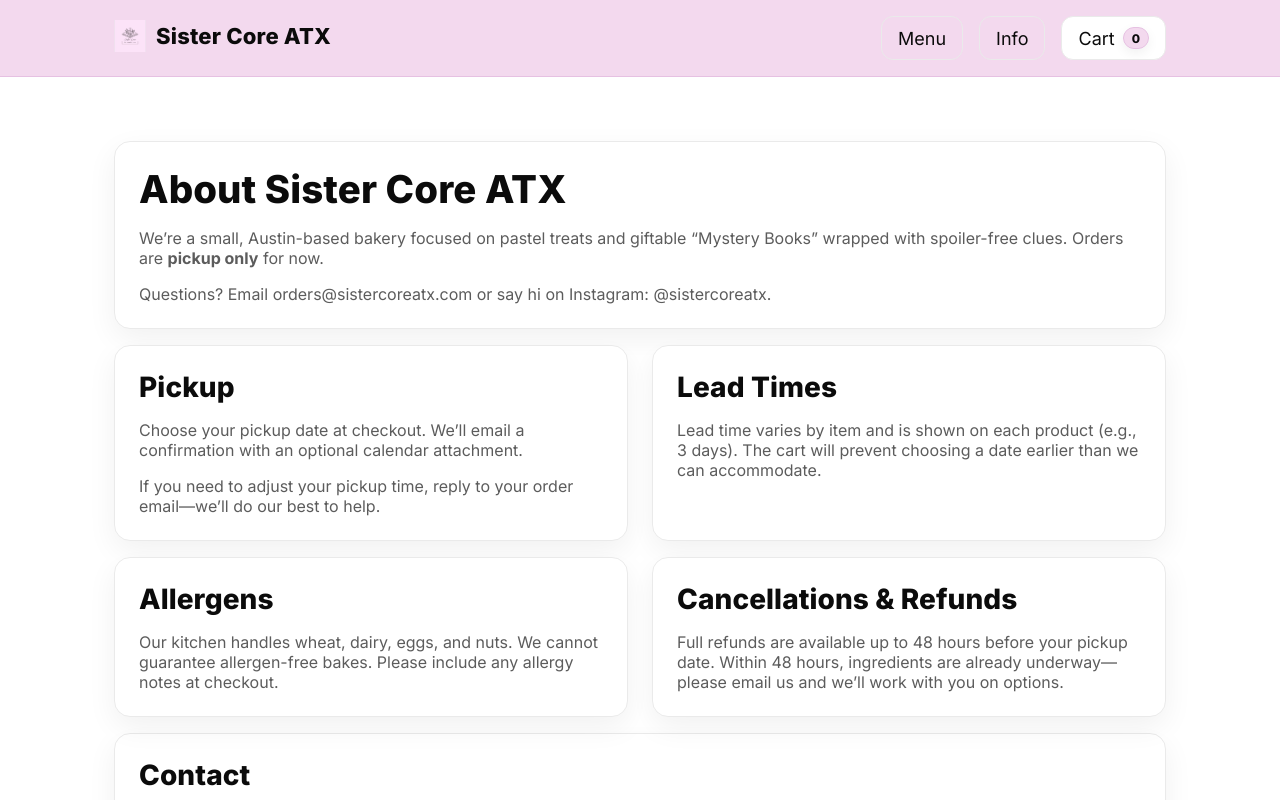
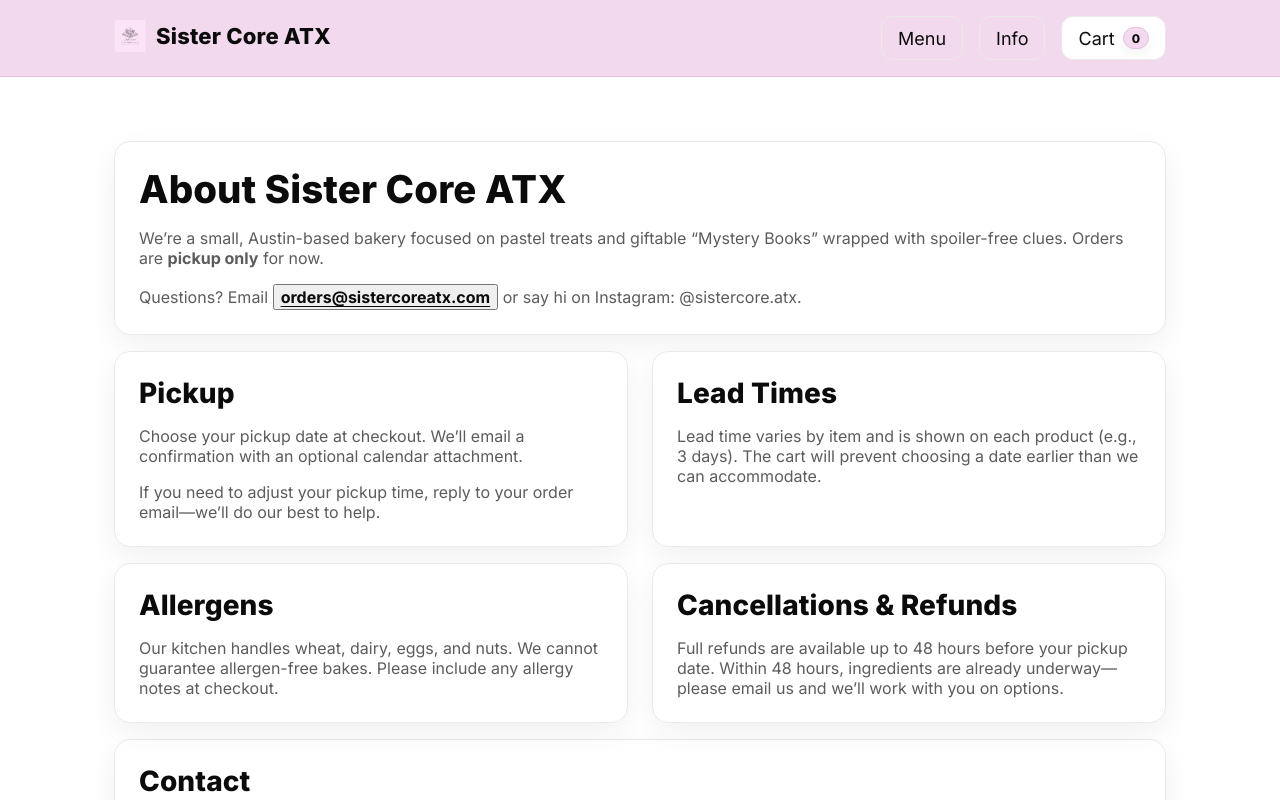
Before and after one commit to JacobGaudet/sistercore, a Next.js app: page /info in a window 1280 px wide. Built offline with nearby package versions, Linux system fonts and the light colour scheme.

Commit message:
fixed email links

```diff
--- /dev/null
+++ b/app/components/ConfirmEmailLink.tsx
@@ -0,0 +1,89 @@
+"use client";
+import { useState } from "react";
+
+type Props = {
+  label: string;                 // text shown to the user
+  email?: string;                // default: orders@sistercoreatx.com
+  subject?: string;              // default subject
+  body?: string;                 // optional prefill body
+  variant?: "link" | "button";   // visual style (inline link or button)
+  className?: string;
+};
+
+export default function ConfirmEmailLink({
+  label,
+  email = "orders@sistercoreatx.com",
+  subject = "Order inquiry — Sister Core ATX",
+  body,
+  variant = "link",
+  className = "",
+}: Props) {
+  const [open, setOpen] = useState(false);
+  const [accepted, setAccepted] = useState(false);
+
+  const mailto = () => {
+    const s = encodeURIComponent(subject);
+    const b = body ? `&body=${encodeURIComponent(body)}` : "";
+    window.location.href = `mailto:${email}?subject=${s}${b}`;
+  };
+
+  const trigger = (
+    <button
+      type="button"
+      className={variant === "link" ? `link ${className}` : `btn btn-ghost ${className}`}
+      onClick={() => setOpen(true)}
+      aria-haspopup="dialog"
+      aria-expanded={open}
+    >
+      {label}
+    </button>
+  );
+
+  return (
+    <>
+      {trigger}
+
+      {/* Modal */}
+      {open && (
+        <>
+          <div className="modal-backdrop" onClick={() => setOpen(false)} />
+          <div className="modal" role="dialog" aria-modal="true" aria-label="Confirm email">
+            <div className="modal-card">
+              <h3>Contact Sister Core ATX</h3>
+              <p className="lead" style={{ marginTop: 8 }}>
+                You’re about to open your email app to write to <strong>{email}</strong>.
+              </p>
+              <ul className="hints" style={{ marginTop: 10 }}>
+                <li>Pickup only (Austin, TX).</li>
+                <li>For changes/cancellations, please email at least 48 hours in advance.</li>
+                <li>Email replies aren’t instant—thanks for your patience!</li>
+              </ul>
+
+              <label className="inline" style={{ marginTop: 12, gap: 8 }}>
+                <input
+                  type="checkbox"
+                  checked={accepted}
+                  onChange={(e) => setAccepted(e.target.checked)}
+                />
+                <span>I agree to these terms.</span>
+              </label>
+
+              <div className="modal-actions">
+                <button className="btn" onClick={() => { setOpen(false); setAccepted(false); }}>
+                  Cancel
+                </button>
+                <button
+                  className="btn btn-primary"
+                  disabled={!accepted}
+                  onClick={() => { setOpen(false); mailto(); setAccepted(false); }}
+                >
+                  Continue to Email
+                </button>
+              </div>
+            </div>
+          </div>
+        </>
+      )}
+    </>
+  );
+}
--- a/app/globals.css
+++ b/app/globals.css
@@ -435,3 +435,28 @@ select option {
 /* Reduce only the top padding when you add .toptight */
 .container.toptight { padding-top: var(--space-2) !important; }
 .brand-hero { padding-top: 4px; } /* keep brand area tight */
+
+/* Obvious inline links (doesn't affect .btn buttons) */
+.link {
+  font-weight: 700;
+  text-decoration: underline;
+  text-underline-offset: 3px;
+}
+.link:hover { text-decoration-thickness: 2px; }
+
+/* Simple modal */
+.modal-backdrop {
+  position: fixed; inset: 0; background: rgba(0,0,0,.35);
+  z-index: 98;
+}
+.modal {
+  position: fixed; inset: 0; display: grid; place-items: center; z-index: 99;
+  padding: 16px;
+}
+.modal-card {
+  width: min(92vw, 520px);
+  background: #fff; border: 1px solid var(--border);
+  border-radius: var(--radius); padding: var(--space-4);
+  box-shadow: var(--shadow);
+}
+.modal-actions { display: flex; justify-content: flex-end; gap: 10px; margin-top: var(--space-3); }
--- a/app/info/page.tsx
+++ b/app/info/page.tsx
@@ -1,3 +1,5 @@
+import ConfirmEmailLink from "@/app/components/ConfirmEmailLink";
+
 export const metadata = {
   title: "About & Policies — Sister Core ATX",
   description: "Pickup-only bakery in Austin, TX. Lead times, allergens, and order policies.",
@@ -13,10 +15,10 @@ export default function InfoPage() {
           wrapped with spoiler-free clues. Orders are <strong>pickup only</strong> for now.
         </p>
         <p className="lead">
-          Questions? Email <a href="mailto:orders@sistercoreatx.com">orders@sistercoreatx.com</a> or
+          Questions? Email <ConfirmEmailLink label="orders@sistercoreatx.com" variant="link" /> or
           say hi on Instagram:{" "}
-          <a href="https://instagram.com/sistercoreatx" target="_blank" rel="noopener noreferrer">
-            @sistercoreatx
+          <a href="https://instagram.com/sistercore.atx" target="_blank" rel="noopener noreferrer">
+            @sistercore.atx
           </a>
           .
         </p>
@@ -63,10 +65,10 @@ export default function InfoPage() {
       <section className="card stack">
         <h2>Contact</h2>
         <p className="lead">
-          Email: <a href="mailto:orders@sistercoreatx.com">orders@sistercoreatx.com</a><br />
+          Email: <ConfirmEmailLink label="orders@sistercoreatx.com" variant="link" /><br />
           Instagram:{" "}
-          <a href="https://instagram.com/sistercoreatx" target="_blank" rel="noopener noreferrer">
-            @sistercoreatx
+          <a href="https://instagram.com/sistercore.atx" target="_blank" rel="noopener noreferrer">
+            @sistercore.atx
           </a>
         </p>
       </section>
```
Also changed, not shown: app/page.tsx (+3 -14 lines).
